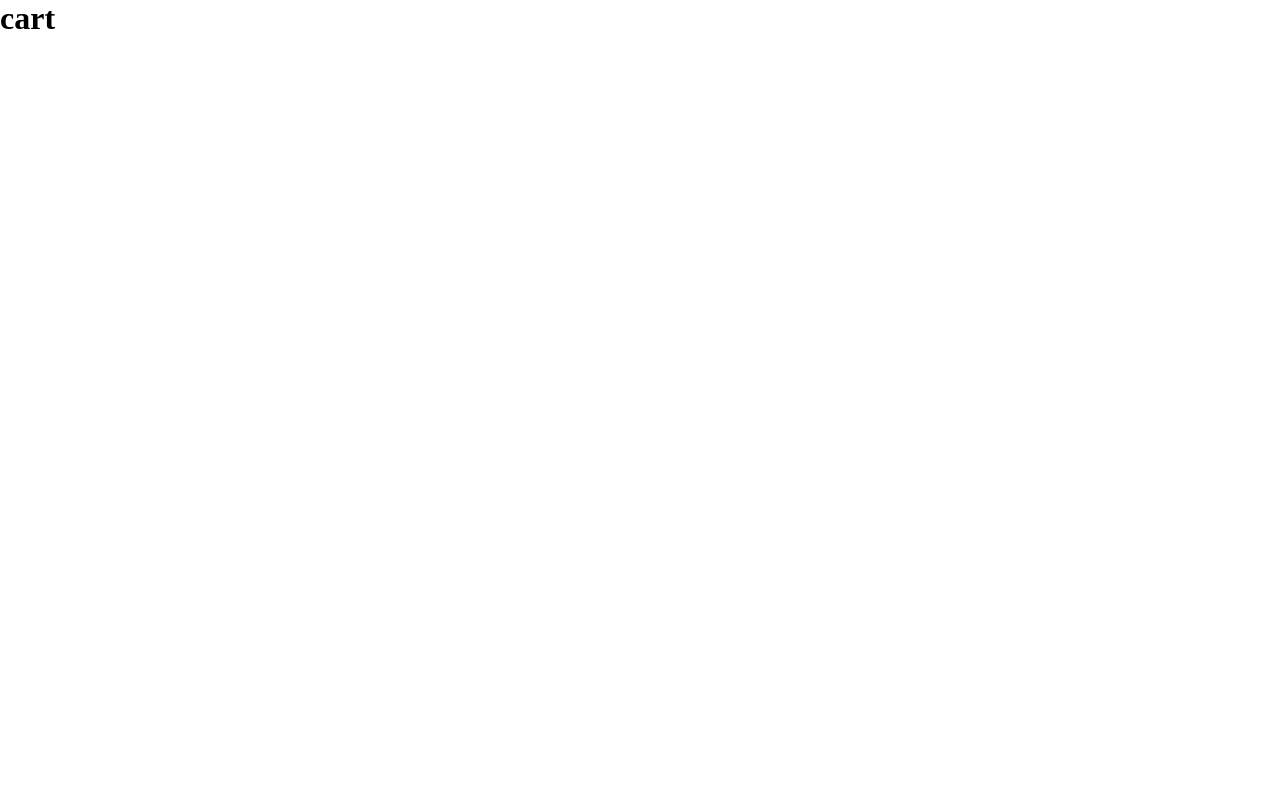
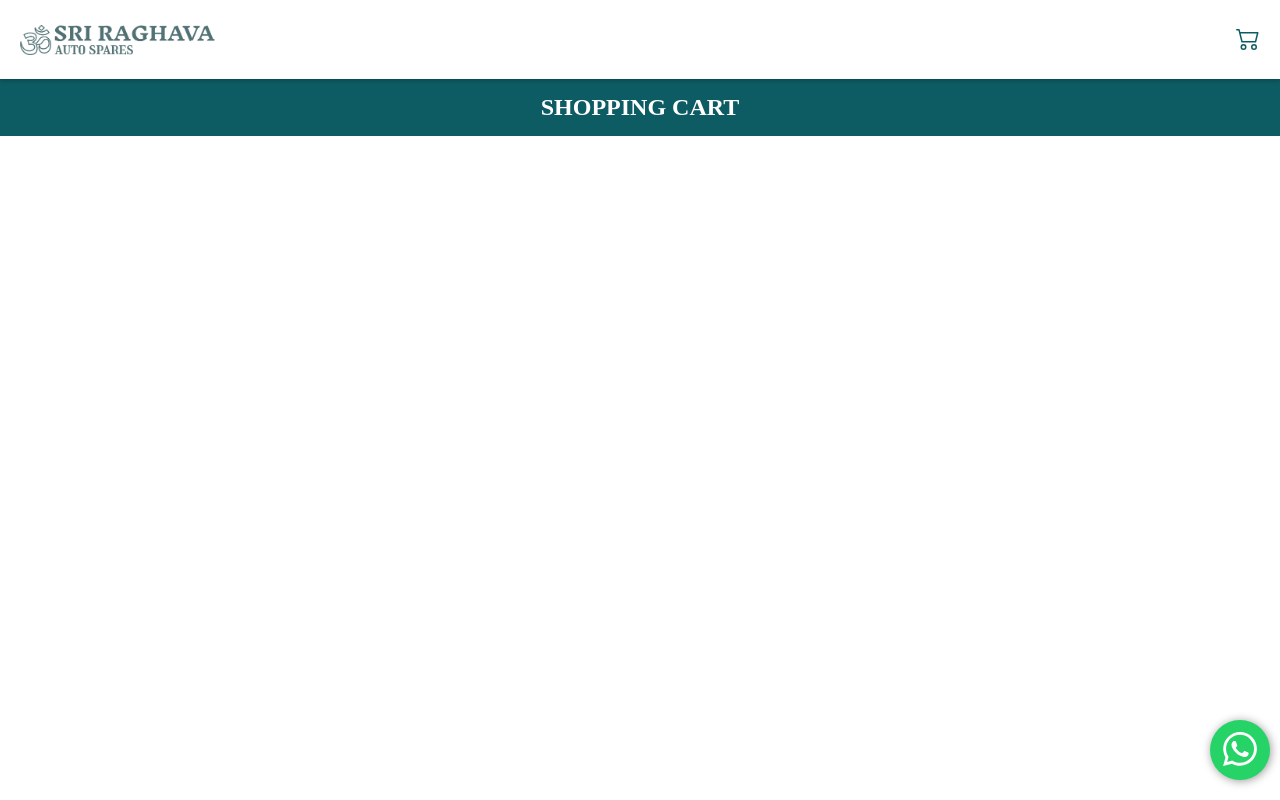
Before and after one commit to devigoprojects/sri-raghava-auto-spares, a React (Create React App) app in the folder front end/: page /cart in a window 1280 px wide. Shown: the top 800 px of the page. Built offline with nearby package versions, Linux system fonts and the light colour scheme.

Commit message:
front end cart page started

```diff
--- a/front end/src/components/Header.js
+++ b/front end/src/components/Header.js
@@ -7,10 +7,13 @@ function Header(){
     return(
         <div className="Header">
          <div className="title">
-         <img className="logo" src={require('../assets/logo.png')} alt="sri raghava"/>
+         <Link to="/"><img className="logo" src={require('../assets/logo.png')} alt="sri raghava"/></Link>
          </div>
-         <Link to="/cart"><i class="fa-sharp fa-light fa-cart-shopping" ></i></Link>
-         <span className="search-icon"><BsCart2 size={24} color="#0D5C63"/></span>
+         <Link to="/cart">
+            <div className="cart-icon">
+            <BsCart2 size={24} color="#0D5C63"/>
+            </div>
+         </Link>
         </div>
     )
 }
--- /dev/null
+++ b/front end/src/components/pages/Cart.js
@@ -0,0 +1,15 @@
+import React from "react";
+import Layout from "../Layout";
+import "./styles/Cart.css";
+
+function Cart(){
+    return(
+       <Layout>
+         <div className="cart">
+            <h2>SHOPPING CART</h2>
+        </div>
+       </Layout>
+    )
+}
+
+export default Cart
--- a/front end/src/components/pages/cart.js
+++ /dev/null
@@ -1,11 +0,0 @@
-import React from "react";
-
-function Cart(){
-    return(
-        <div className="cart">
-            <h1>cart</h1>
-        </div>
-    )
-}
-
-export default Cart
--- /dev/null
+++ b/front end/src/components/pages/styles/Cart.css
@@ -0,0 +1,6 @@
+.cart h2{
+    background-color:  #0D5C63;
+    text-align: center;
+    color: white;
+    padding: 15px;
+}
--- a/front end/src/css/App.css
+++ b/front end/src/css/App.css
@@ -7,6 +7,10 @@
 .App{
    min-height: 100vh;
 
+}
+
+main{
+    min-height: 100vh;
 }
 
 a{
--- a/front end/src/index.js
+++ b/front end/src/index.js
@@ -1,7 +1,7 @@
 import React from "react";
 import ReactDOM from "react-dom/client";
 import App from "./App";
-import Cart from "./components/pages/cart";
+import Cart from "./components/pages/Cart";
 import { BrowserRouter,Routes,Route} from "react-router-dom";
 import SpareParts  from "./components/SpareParts";
 const root = ReactDOM.createRoot(document.getElementById("root"));
@@ -9,7 +9,7 @@ root.render(
 
   <BrowserRouter>
     <Routes>
-      <Route index element={<App/>}/>
+      <Route path="/" element={<App/>}/>
       <Route path="/spares" element={<SpareParts/>}/>
       <Route path="/cart" element={<Cart/>}/>
     </Routes>
```
Also changed, not shown: front end/src/css/Header.css (line endings or trailing spaces), 12 other files (tests, documents, lock files or other folders).
